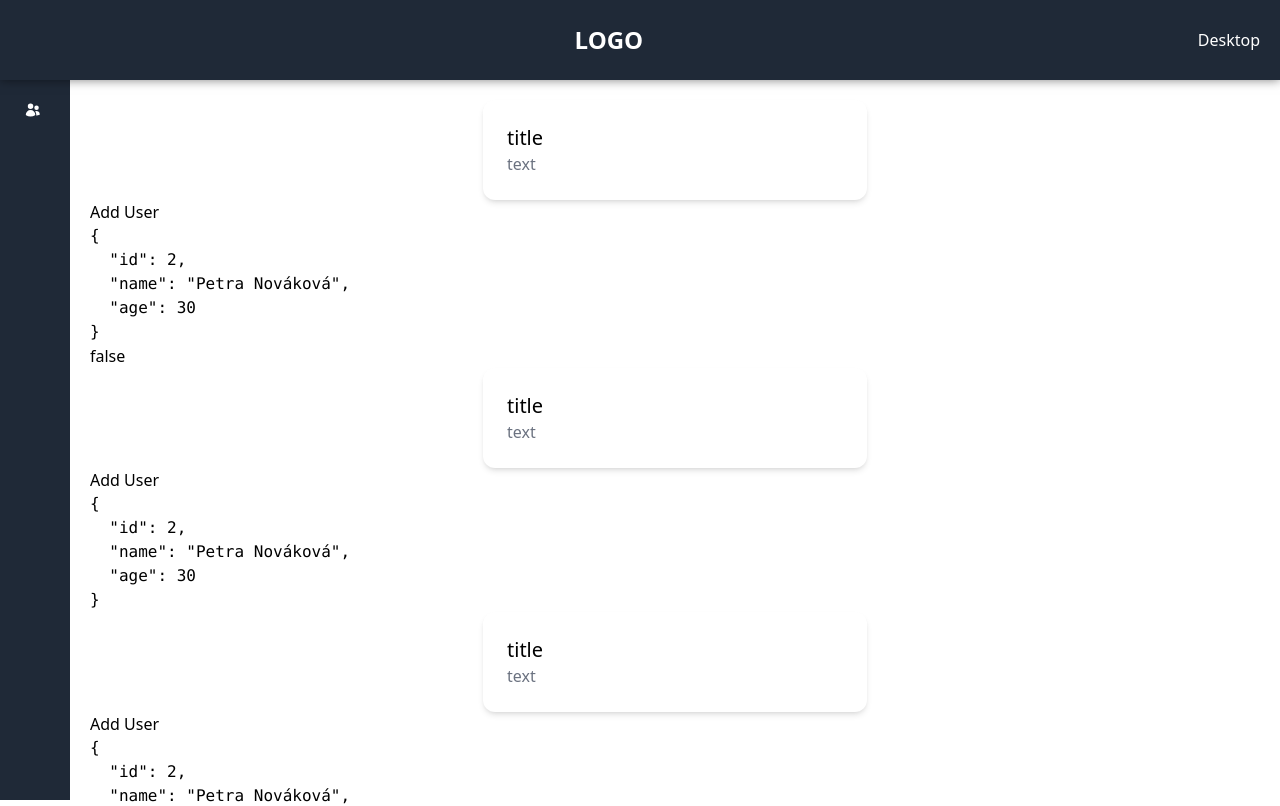
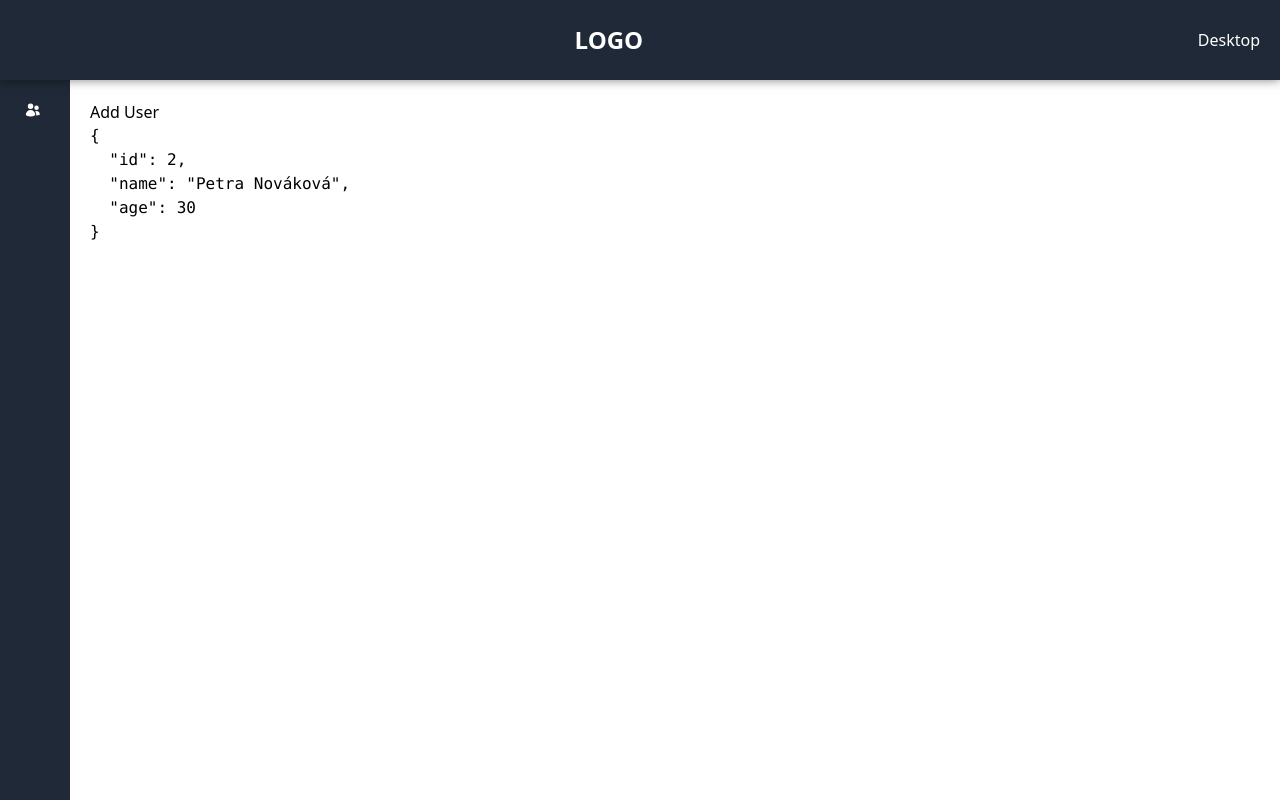
Before and after one commit to Cmanar0/SQ, a Nuxt app: page / in a window 1280 px wide. Shown: the top 806 px of the page. Built offline with nearby package versions, Linux system fonts and the light colour scheme.

Commit message:
Clean code

```diff
--- a/layouts/default.vue
+++ b/layouts/default.vue
@@ -43,14 +43,6 @@
           'main-margin-mobile-menu-closed': !mennuOpen && isMobile
         }"
       >
-        <NuxtPage />
-        <div class="x">
-          <div class="y"></div>
-          <div class="z"></div>
-        </div>
-        {{ mennuOpen }}
-        <NuxtPage />
-        <NuxtPage />
         <NuxtPage />
       </main>
       <!-- ------------- Main content end ------------- -->
--- a/pages/index.vue
+++ b/pages/index.vue
@@ -1,9 +1,3 @@
 <template>
-  <div class="p-6 max-w-sm mx-auto bg-white rounded-xl shadow-md flex items-center space-x-4">
-    <div>
-      <div class="text-xl font-medium text-black">title</div>
-      <p class="text-gray-500">text</p>
-    </div>
-  </div>
   <users-table />
 </template>
```
Also changed, not shown: assets/svg/options.vue (+1 -6 lines).
